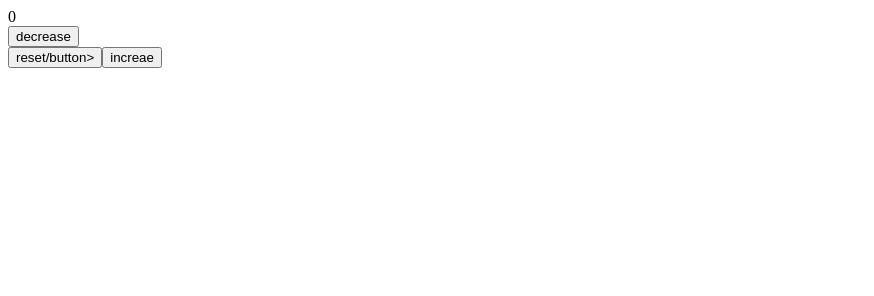
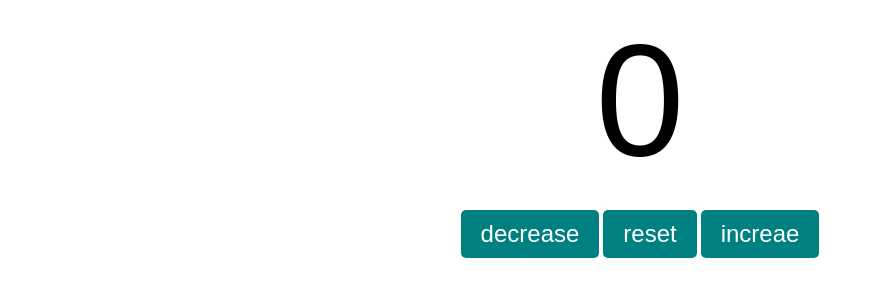
Before and after one commit to isaacprince/counterProgram, a plain HTML site: page index.html in a window 1280 px wide. Shown: the whole page, without its empty margins (0-874 px from the left). Drawn offline with Linux system fonts and the light colour scheme.

Commit message:
feat(html):Update and Add styles to button

```diff
--- a/index.html
+++ b/index.html
@@ -10,9 +10,9 @@
 
     <label id="countLabel">0</label> <br> <!-- label to display count: -->
    <div id="btnContainer">
-       <button id="decreaseBtn">decrease</button><br>
-       <button id="resetBtn">reset/button><br>
-       <button id="increaseBtnl">increae</button><br>
+       <button id="decreaseBtn" class="buttons">decrease</button>
+       <button id="resetBtn" class="buttons">reset</button>
+       <button id="increaseBtnl" class="buttons">increae</button>
    </div>
 
     <script src="./index.js"></script>
--- a/style.css
+++ b/style.css
@@ -0,0 +1,26 @@
+#countLabel{
+    display: block;
+    text-align: center;
+    font-size: 10em;
+    font-family: Arial, Helvetica, sans-serif;
+}
+
+#btnContainer{
+    text-align: center;
+
+}
+
+.buttons{
+    padding: 10px 20px;
+    font-size: 1.5em;
+    color: white;
+    background-color: teal;
+    border: none;
+    border-radius: 5px;
+    cursor: pointer;
+    transition: background-color 0.25s;
+}
+
+.buttons:hover{
+    background-color: darkslategray;
+}
```
